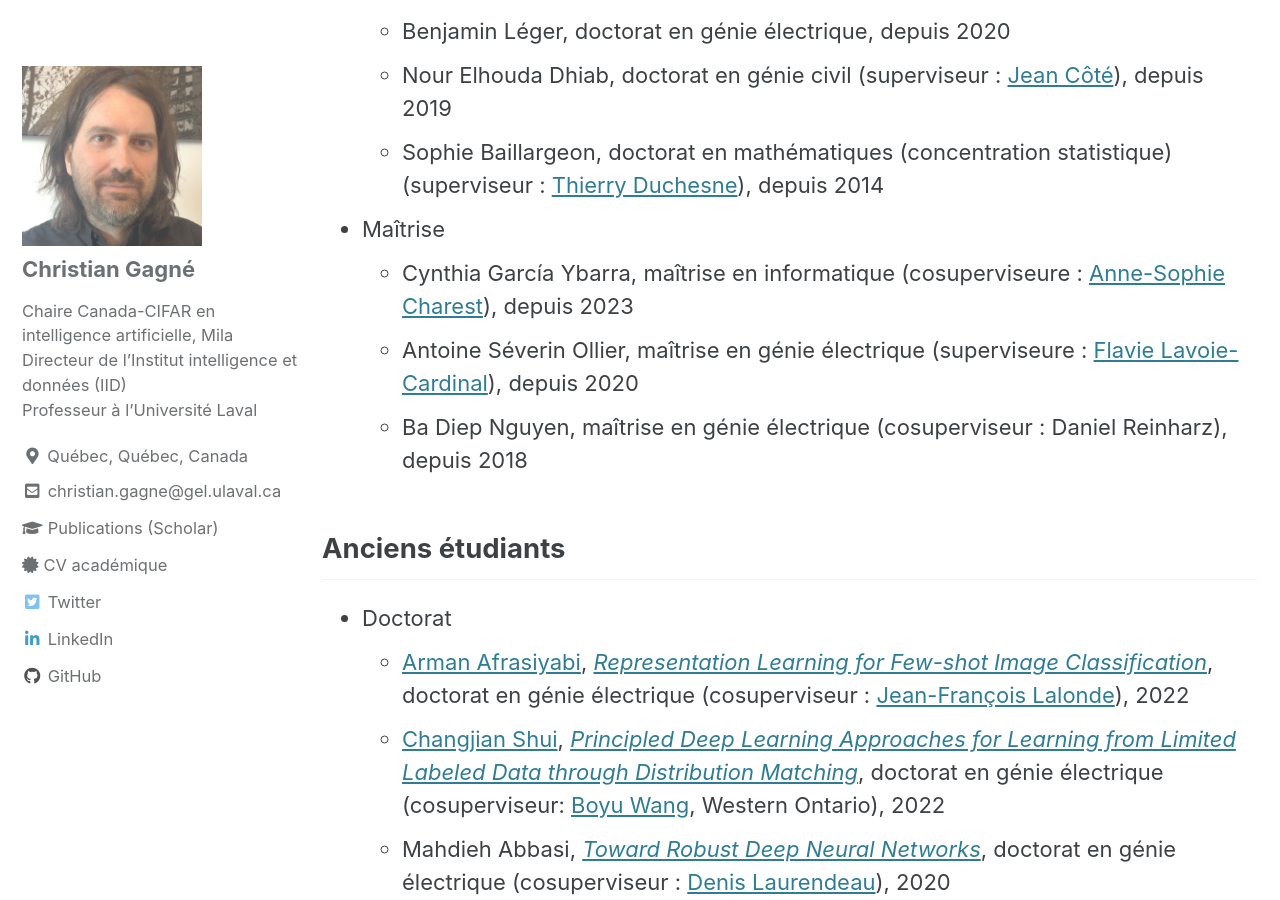
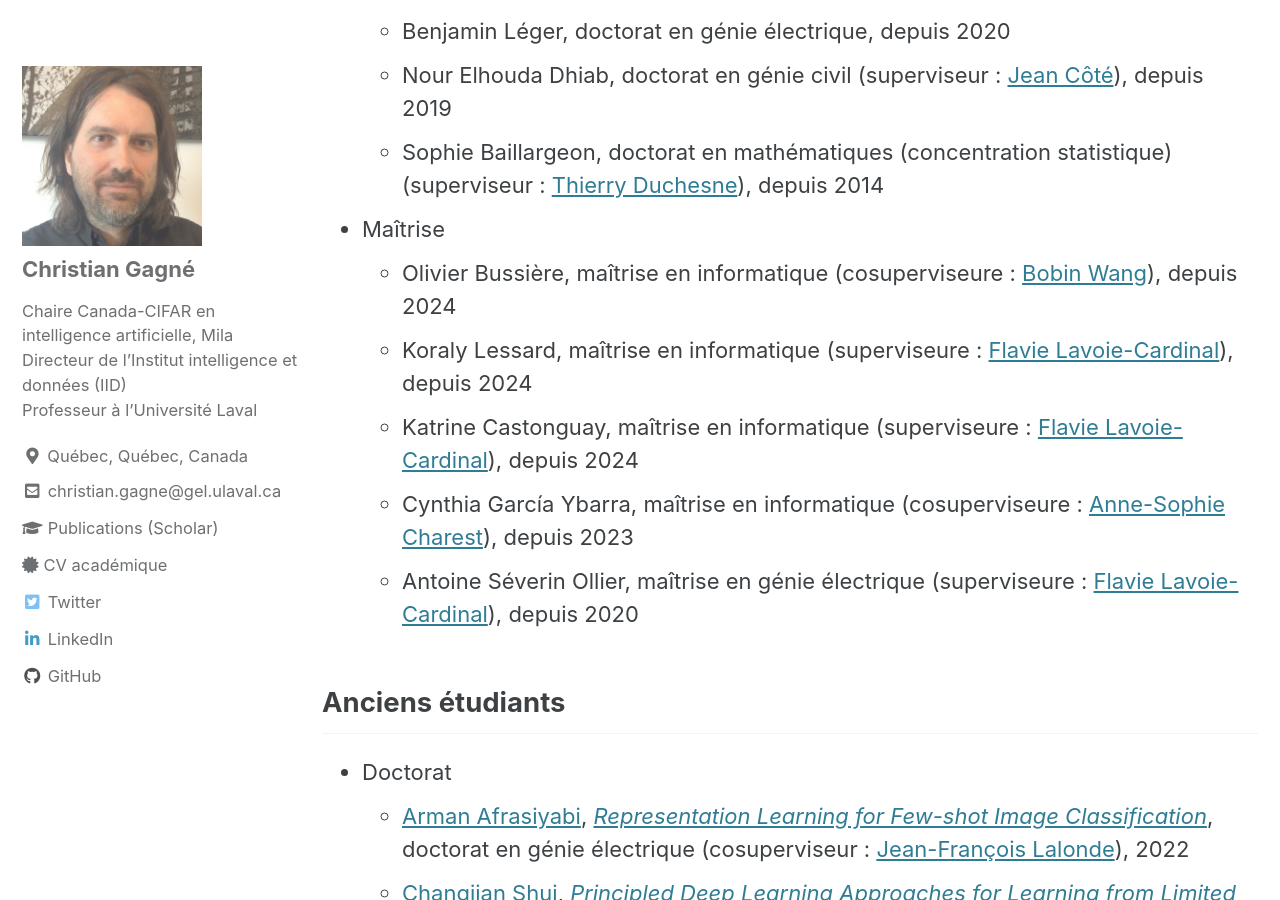
Before and after one commit to chgagne/chgagne.github.io, a Jekyll site: the page built from _pages/etudiants.md, in a window 1280 px wide and 900 px high, scrolled down 789 px. Built offline with Jekyll 4.4.1, drawn with Linux system fonts in a browser that asks for light colours; cached includes are drawn as plain includes.

Commit message:
Mise à jour 15 mai 2024.

```diff
--- a/_pages/etudiants.md
+++ b/_pages/etudiants.md
@@ -18,9 +18,11 @@ title: "Étudiants"
     - Nour Elhouda Dhiab, doctorat en génie civil (superviseur : [Jean Côté](https://www.gci.ulaval.ca/departement-et-professeurs/professeurs-et-personnel/professeurs/fiche/show/cote-jean/)), depuis 2019
     - Sophie Baillargeon, doctorat en mathématiques (concentration statistique) (superviseur : [Thierry Duchesne](https://www.mat.ulaval.ca/departement-et-professeurs/direction-personnel-et-etudiants/professeurs/fiche-de-professeur/show/duchesne-thierry/)), depuis 2014
 - Maîtrise
+    - Olivier Bussière, maîtrise en informatique (cosuperviseure : [Bobin Wang](https://www.fsg.ulaval.ca/departements/professeurs/bobin-wang-1008)), depuis 2024
+    - Koraly Lessard, maîtrise en informatique (superviseure : [Flavie Lavoie-Cardinal](https://cervo.ulaval.ca/fr/flavie-lavoie-cardinal)), depuis 2024
+    - Katrine Castonguay, maîtrise en informatique (superviseure : [Flavie Lavoie-Cardinal](https://cervo.ulaval.ca/fr/flavie-lavoie-cardinal)), depuis 2024
     - Cynthia García Ybarra, maîtrise en informatique (cosuperviseure : [Anne-Sophie Charest](https://www.mat.ulaval.ca/departement-et-professeurs/direction-personnel-et-etudiants/professeurs/fiche-de-professeur/anne-sophie-charest-84)), depuis 2023
     - Antoine Séverin Ollier, maîtrise en génie électrique (superviseure : [Flavie Lavoie-Cardinal](https://cervo.ulaval.ca/fr/flavie-lavoie-cardinal)), depuis 2020
-    - Ba Diep Nguyen, maîtrise en génie électrique (cosuperviseur : Daniel Reinharz), depuis 2018
 
 ## Anciens étudiants
 
@@ -39,7 +41,7 @@ title: "Étudiants"
     - [Meysam Argany](https://profile.ut.ac.ir/en/~argany), [*Development of a GIS-based method for sensor network deployment and coverage optimization*](http://hdl.handle.net/20.500.11794/25829), doctorat en sciences géomatiques (superviseur : [Mir Abolfazl Mostafavi](https://www.scg.ulaval.ca/mir-abolfazl-mostafavi)), 2015
     - Darwin Brochero, [*Hydroinformatics and diversity in hydrological ensemble prediction systems*](http://hdl.handle.net/20.500.11794/24547), doctorat en génie des eaux (superviseur : [François Anctil](https://www.gci.ulaval.ca/departement-et-professeurs/professeurs-et-personnel/professeurs/fiche/show/anctil-francois/)), 2013
 - Maîtrise
-    - Thomas Philippon, *Robustesse des mécanismes de défense adverse basés sur les ensembles de réseaux de neurones*, maîtrise en génie électrique, 2023
+    - Thomas Philippon, [*Robustesse des mécanismes de défense adverse basés sur les ensembles de réseaux de neurones*](http://hdl.handle.net/20.500.11794/117064), maîtrise en génie électrique, 2023
     - Cyril Blanc, [*Caractérisation automatique d'immeuble depuis une image de façade*](http://hdl.handle.net/20.500.11794/73352), maîtrise en génie électrique (superviseur : [Jean-François Lalonde](http://vision.gel.ulaval.ca/~jflalonde/)), 2022
     - Mohamed Abderrahmen Abid, [*Diverse Image Generation with Very Low Resolution Conditioning*](https://corpus.ulaval.ca/jspui/handle/20.500.11794/70396), maîtrise en génie électrique, 2021
     - Gabriel Leclerc, [*Apprendre de données positives et non étiquetées: application à la segmentation et la détection d’événements calciques*](http://hdl.handle.net/20.500.11794/69813), maîtrise en génie électrique (cosuperviseure : [Flavie Lavoie-Cardinal](https://cervo.ulaval.ca/fr/flavie-lavoie-cardinal)), 2021
```
Also changed, not shown: _pages/index.md (+4 -5 lines), 1 other file.
